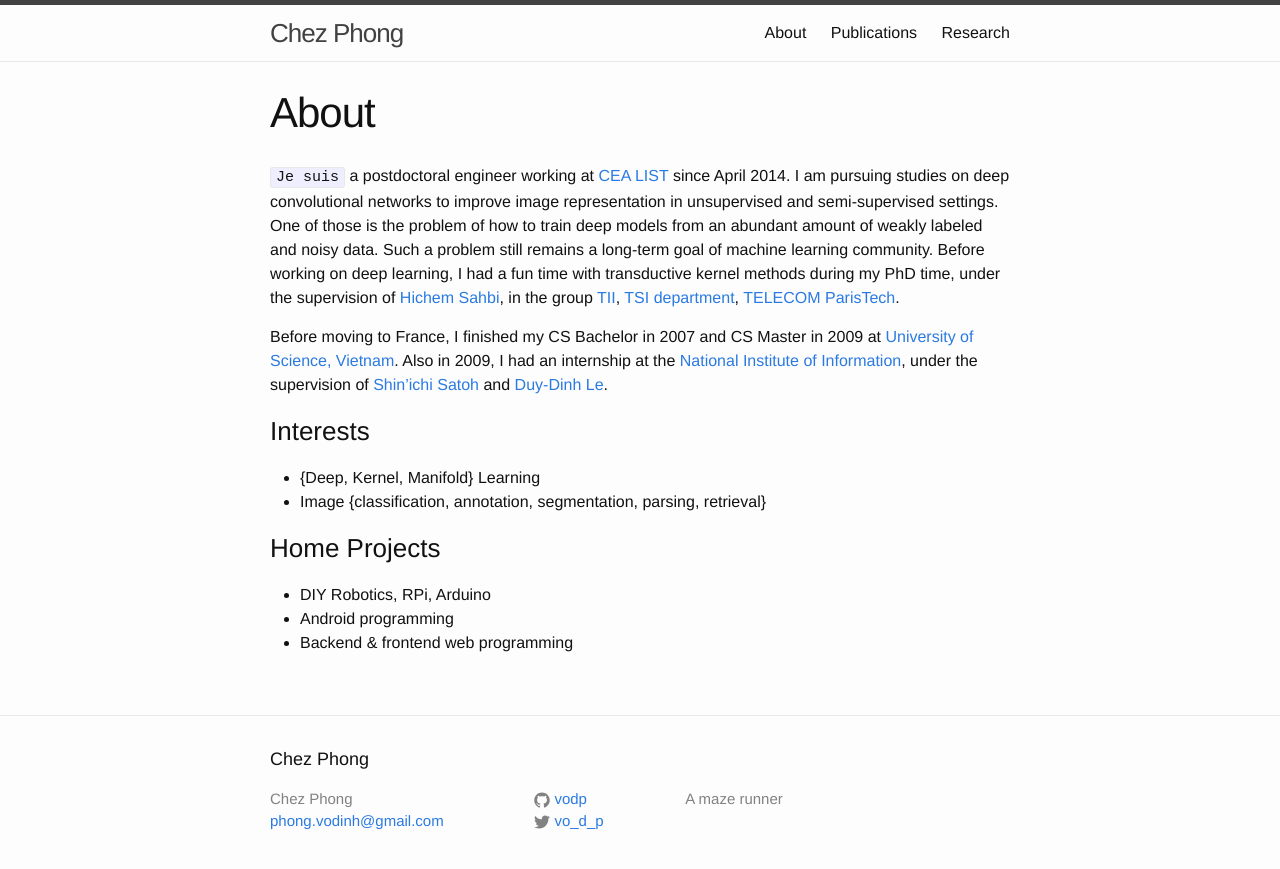
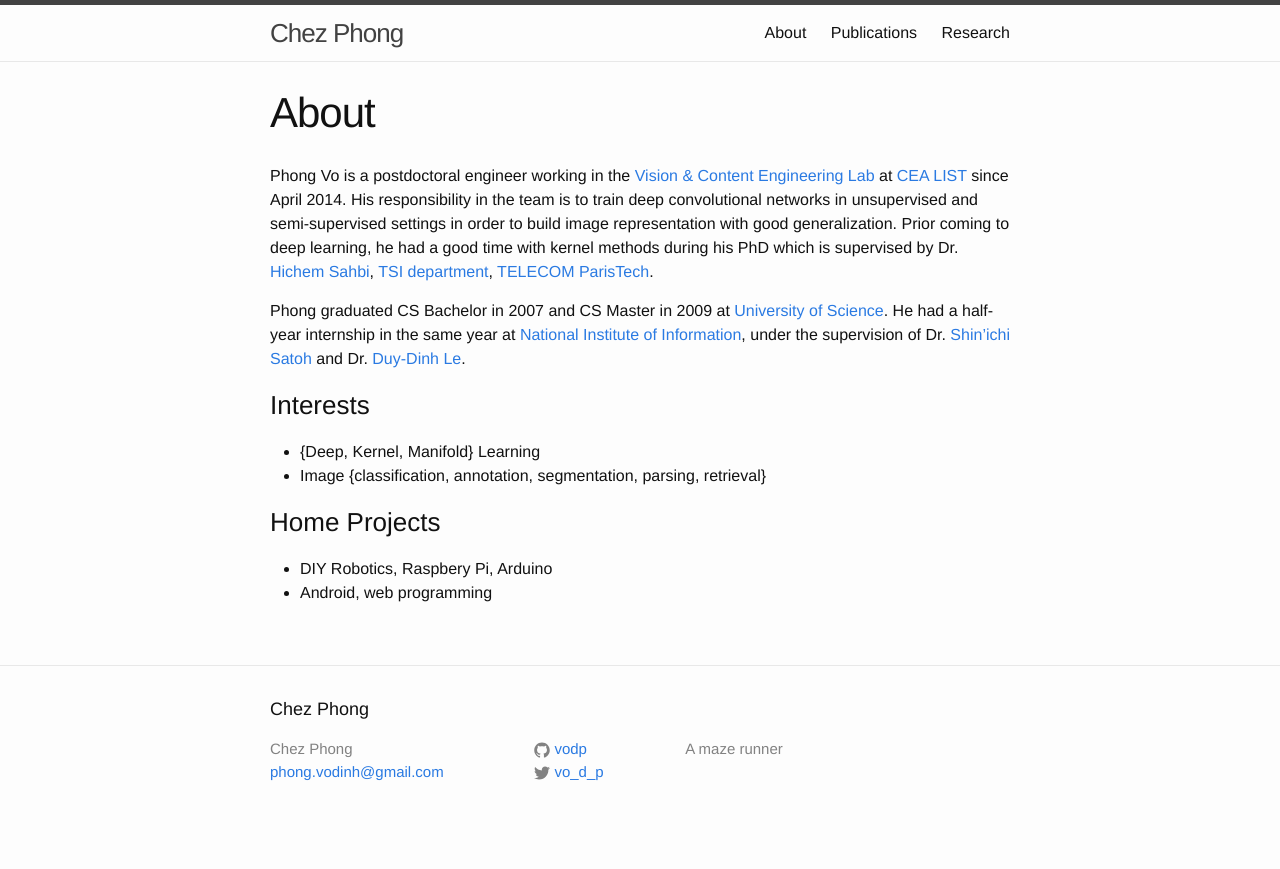
Before and after one commit to vodp/vodp.github.io, a Jekyll site: the page built from about.md, in a window 1280 px wide. Shown: the top 869 px of the page. Built offline with Jekyll 4.4.1, drawn with Linux system fonts in a browser that asks for light colours.

Commit message:
Update about.md

```diff
--- a/about.md
+++ b/about.md
@@ -4,15 +4,14 @@ title: About
 permalink: /about/
 ---
 
-`Je suis` a postdoctoral engineer working at [CEA LIST](http://www-list.cea.fr/index.php/en/) since April 2014. I am pursuing studies on deep convolutional networks to improve image representation in unsupervised and semi-supervised settings. One of those is the problem of how to train deep models from an abundant amount of weakly labeled and noisy data. Such a problem still remains a long-term goal of machine learning community. Before working on deep learning, I had a fun time with transductive kernel methods during my PhD time, under the supervision of [Hichem Sahbi](http://perso.telecom-paristech.fr/~sahbi/), in the group [TII](http://perso.telecom-paristech.fr/~bloch/tii/), [TSI department](http://www.tsi.telecom-paristech.fr/), [TELECOM ParisTech](http://www.telecom-paristech.fr/).
+Phong Vo is a postdoctoral engineer working in the [Vision & Content Engineering Lab](http://www.kalisteo.eu/en/index.htm) at [CEA LIST](http://www-list.cea.fr/index.php/en/) since April 2014. His responsibility in the team is to train deep convolutional networks in unsupervised and semi-supervised settings in order to build image representation with good generalization. Prior coming to deep learning, he had a good time with kernel methods during his PhD which is supervised by Dr. [Hichem Sahbi](http://perso.telecom-paristech.fr/~sahbi/), [TSI department](http://www.tsi.telecom-paristech.fr/), [TELECOM ParisTech](http://www.telecom-paristech.fr/).
 
-Before moving to France, I finished my CS Bachelor in 2007 and CS Master in 2009 at [University of Science, Vietnam](http://www.hcmus.edu.vn/en/index.php). Also in 2009, I had an internship at  the [National Institute of Information](http://www.nii.ac.jp/en/), under the supervision of [Shin'ichi Satoh](http://research.nii.ac.jp/~satoh/) and [Duy-Dinh Le](http://satoh-lab.ex.nii.ac.jp/users/ledduy/).
+Phong graduated CS Bachelor in 2007 and CS Master in 2009 at [University of Science](http://www.hcmus.edu.vn/en/index.php). He had a half-year internship in the same year at [National Institute of Information](http://www.nii.ac.jp/en/), under the supervision of Dr. [Shin'ichi Satoh](http://research.nii.ac.jp/~satoh/) and Dr. [Duy-Dinh Le](http://satoh-lab.ex.nii.ac.jp/users/ledduy/).
 
 ### Interests ###
 * {Deep, Kernel, Manifold} Learning
 * Image {classification, annotation, segmentation, parsing, retrieval}
 
 ### Home Projects ###
-* DIY Robotics, RPi, Arduino
-* Android programming
-* Backend & frontend web programming
+* DIY Robotics, Raspbery Pi, Arduino
+* Android, web programming
```
